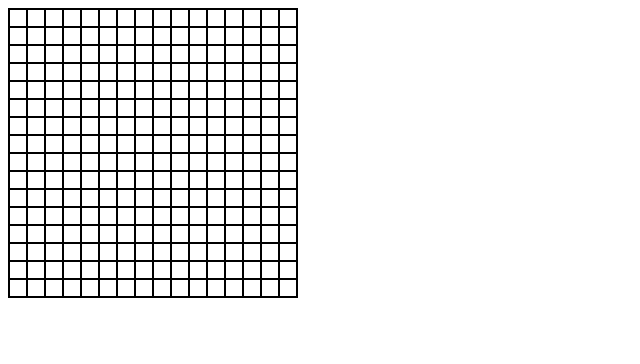
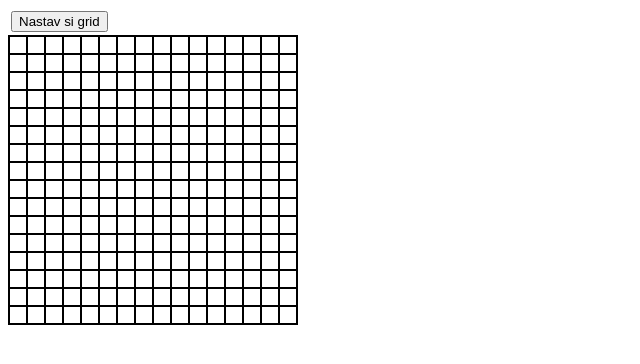
Before and after one commit to lkrabac/javascript, a plain HTML site: page index.html in a window 1280 px wide. Shown: the whole page, without its empty margins (0-640 px from the left). Drawn offline with Linux system fonts and the light colour scheme.

Commit message:
Funkcia ktora ziska input a ulozi ho do premennej

```diff
--- a/index.html
+++ b/index.html
@@ -26,6 +26,7 @@
 
 </style>
 <body>
+    <button id="btn" style="margin: 3px">Nastav si grid</button>
     <div id="container">
 
     </div>
@@ -39,6 +40,11 @@
             });
             container.appendChild(square);
         }
+        const btn = document.getElementById("btn");
+        btn.addEventListener("click", (e) => {
+            let velkost = prompt("velkost gridu");
+            console.log(velkost);
+        });
     </script>
 </body>
 </html>
```
